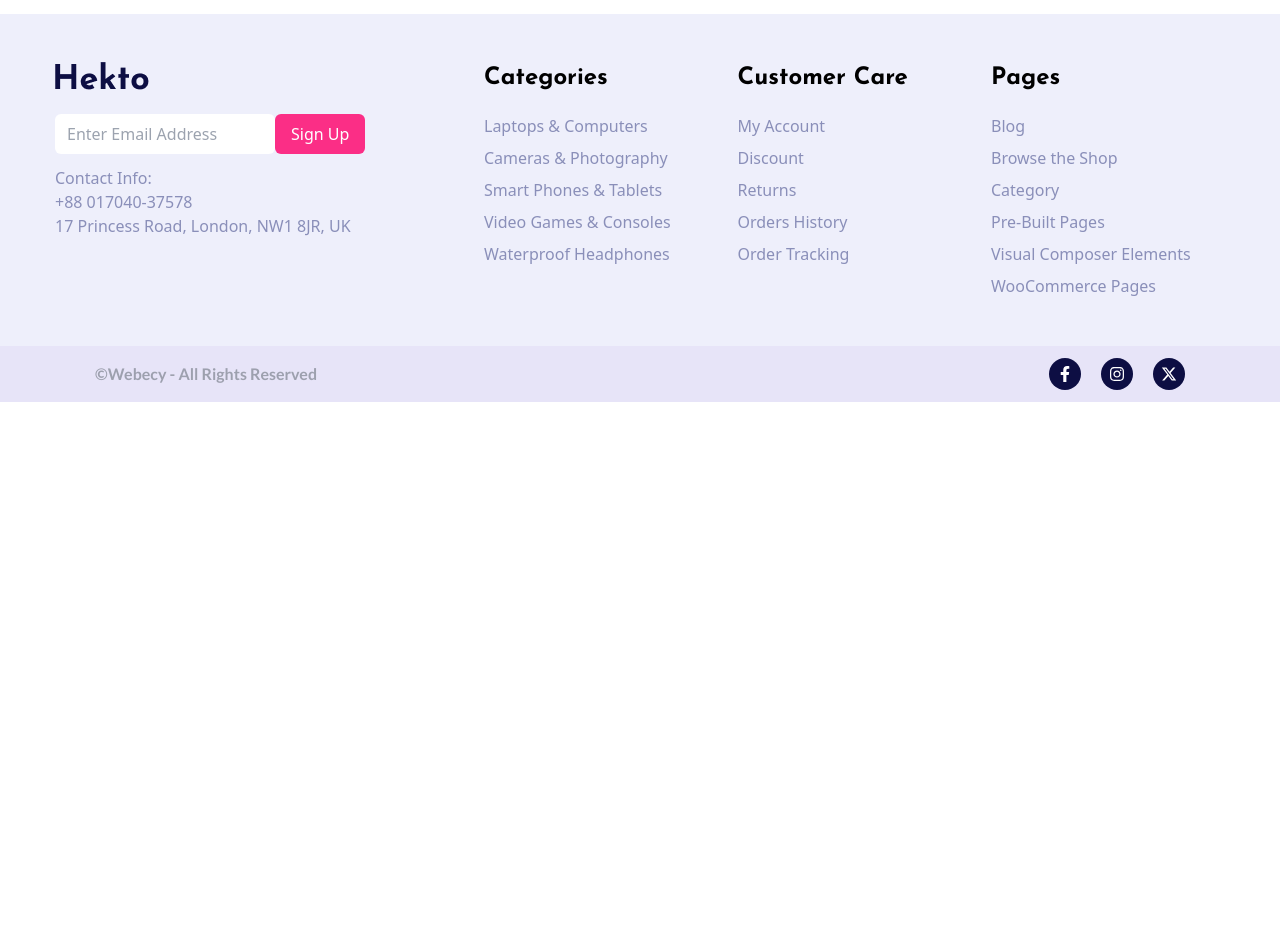
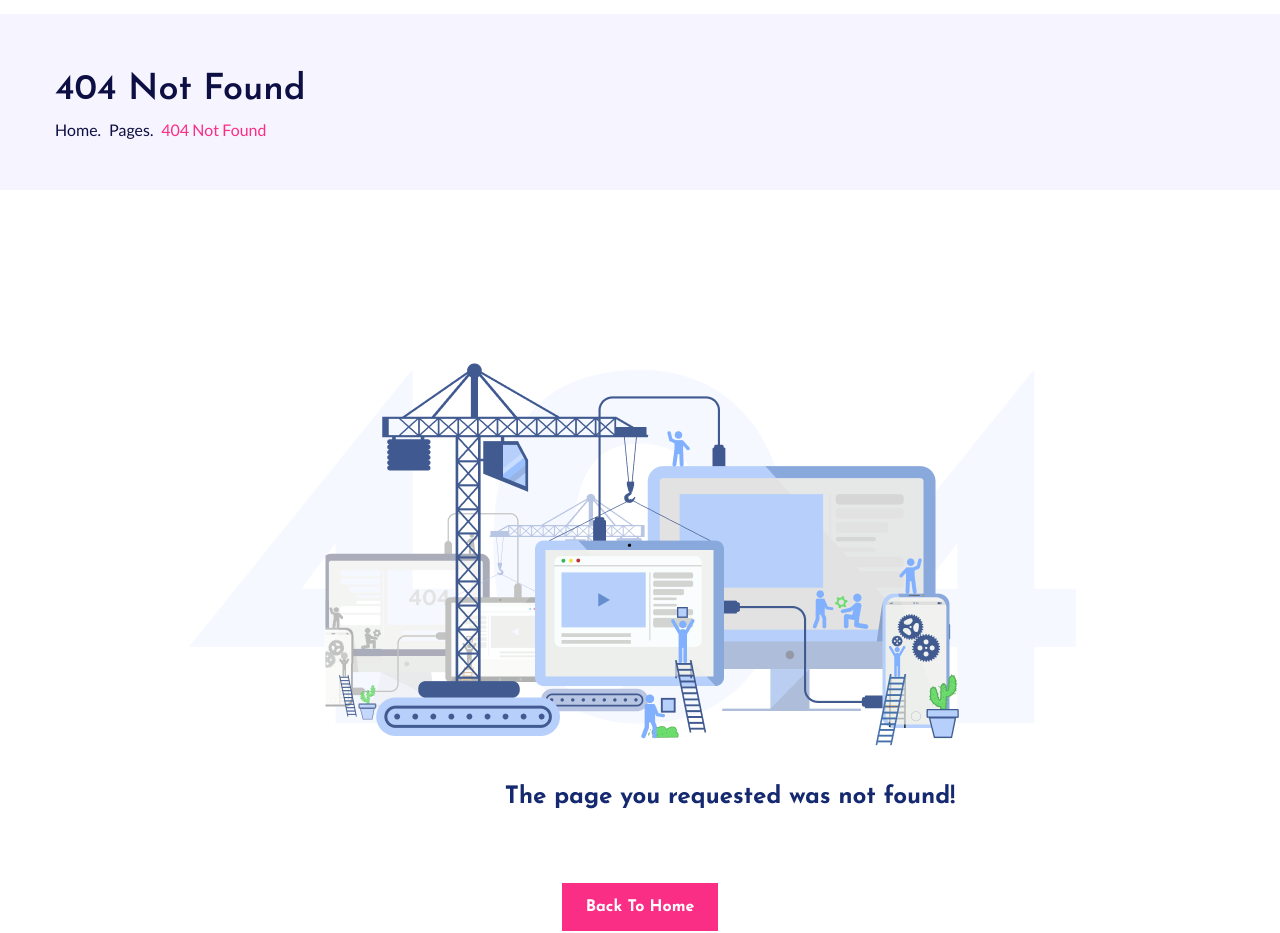
Before and after one commit to ariyanEiasin02/ecommerce-website, a React (Vite) app: page /Home/shop in a window 1280 px wide. Shown: the part 99-1032 px from the top of the page. Before the commit the page ends 800 px from the top, so only its background shows below. Built offline with nearby package versions, Linux system fonts and the light colour scheme; no server answers.

Commit message:
404 not found

```diff
--- a/src/App.jsx
+++ b/src/App.jsx
@@ -15,6 +15,7 @@ import Footer from './components/Footer/Footer';
 import FooterLast from './components/FooterLast/FooterLast';
 import ShopGrid from './pages/ShopGrid/ShopGrid';
 import ShopList from './pages/ShopList/ShopList';
+import ErrorPages from './pages/ErrorPages/ErrorPages';
 
 function App() {
 
@@ -28,6 +29,7 @@ function App() {
         <Route path="/shop/*" element={<Shop />} />
         <Route path="/Home/ShopGrid*" element={<ShopGrid />} />
         <Route path="/Home/ShopList*" element={<ShopList />} />
+        <Route path="*" element={<ErrorPages/>} />
       </Routes>
       <Footer/>
       <FooterLast/>
--- a/src/components/Banner/Banner.jsx
+++ b/src/components/Banner/Banner.jsx
@@ -2,6 +2,7 @@ import React from 'react'
 import banner from '../../assets/banner.png'
 import bannerImg from '../../assets/bannerImg.png'
 import Slider from 'react-slick';
+import {Link} from 'react-router-dom'
 const Banner = () => {
     const settings = {
         dots: true,
@@ -38,7 +39,9 @@ const Banner = () => {
                                         Lorem ipsum dolor sit amet, consectetur adipiscing elit. Magna in est adipiscing in phasellus non in justo.
                                     </p>
                                     <button className="bg-secondCommon mt-5 py-3 px-6 font-josefin text-white font-bold text-base hover:bg-opacity-90 transition-all">
+                                    <Link to="/Home/ShopGrid">
                                         Shop Now
+                                    </Link>
                                     </button>
                                 </div>
                             </div>
--- /dev/null
+++ b/src/components/Error/Error.jsx
@@ -0,0 +1,21 @@
+import React from 'react'
+import error from '../../assets/error.png'
+import { Link } from 'react-router-dom'
+const amii = () => {
+    return (
+        <section className='py-12'>
+            <div className="max-w-container mx-auto">
+                <div className="flex flex-col justify-center items-center">
+                    <img src={error} alt="" />
+                    <button className="bg-secondCommon py-3 px-6 font-josefin text-white font-bold text-base hover:bg-opacity-90 transition-all">
+                        <Link to="/">
+                        Back To Home
+                        </Link>
+                    </button>
+                </div>
+            </div>
+        </section>
+    )
+}
+
+export default amii
--- /dev/null
+++ b/src/pages/ErrorPages/ErrorPages.jsx
@@ -0,0 +1,16 @@
+import React from 'react'
+import CommonBanner from '../../components/CommonBanner/CommonBanner'
+import Error from '../../components/Error/Error'
+import Company from '../../components/Company/Company'
+
+const ErrorPages = () => {
+  return (
+    <>
+        <CommonBanner commonHeading="404 Not Found" shopItem="404 Not Found"/>
+        <Error/>
+        <Company/>
+    </>
+  )
+}
+
+export default ErrorPages
```
Also changed, not shown: src/assets/error.png (added).
